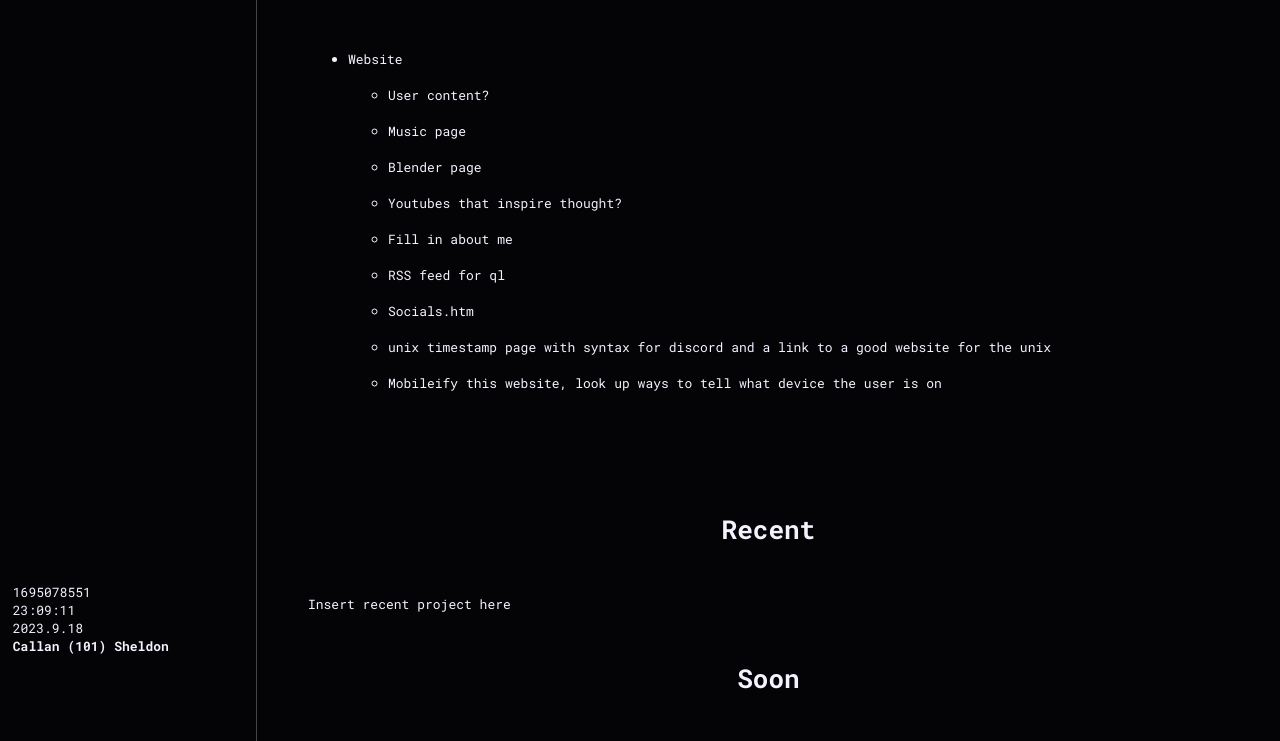
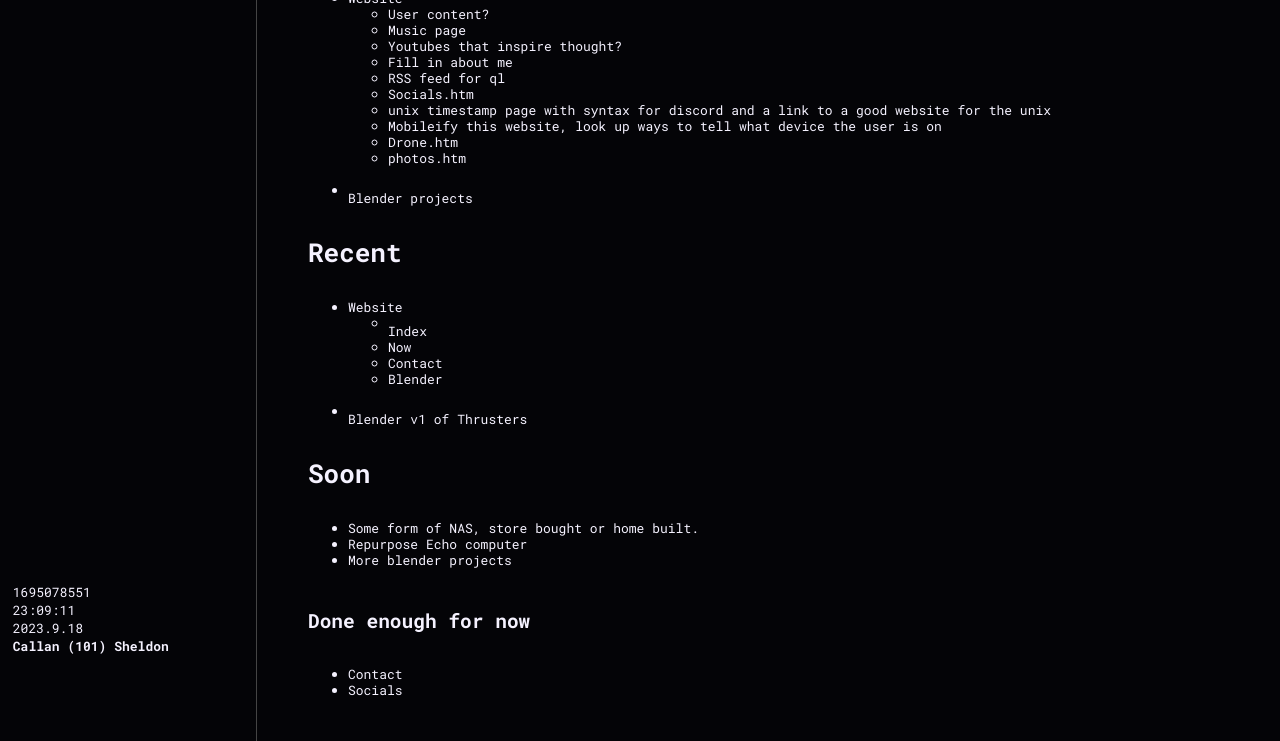
Before and after one commit to callan101/callan101.github.io, a plain HTML site: page now.htm in a window 1280 px wide. Shown: the part 137-878 px from the top of the page. Drawn offline with Linux system fonts and the light colour scheme.

Commit message:
updated blender.htm, now.htm
Videos loop on blender.htm now

```diff
--- a/now.htm
+++ b/now.htm
@@ -5,10 +5,21 @@
     <title>Now</title>
     <html lang="en">
     <meta charset="UTF-8">
-    <meta name="description" content="Template">
+    <meta name="description" content="Now">
     <meta name="author" content="Callan Sheldon">
     <link rel="stylesheet" href="style.css">
-
+    <style>h1{
+        text-align: left;
+    }
+    h2{
+        text-align: left;
+    }
+    h3{
+        text-align: left;
+    }
+    h4{
+        text-align: left;
+    }</style>
 </head>
 
 <body>
@@ -33,32 +44,52 @@
             </div>
         </div>
         <div class="right-side">
-            <div id="Content">
+            <div id="Content" style="line-height: 1vh;">
                 <h1>Now</h1>
                 <ul>
                     <li>Website
                         <ul>
                             <li>User content?</li>
                             <li>Music page</li>
-                            <li>Blender page</li>
                             <li>Youtubes that inspire thought?</li>
                             <li>Fill in about me</li>
                             <li>RSS feed for ql</li>
                             <li>Socials.htm</li>
                             <li>unix timestamp page with syntax for discord and a link to a good website for the unix</li>
                             <li>Mobileify this website, look up ways to tell what device the user is on</li>
+                            <li>Drone.htm</li>
+                            <li>photos.htm</li>
                         </ul>
                     </li>
+                    <li>
+                        Blender projects
+                    </li>
                 </ul>
-
                 <h1>Recent</h1>
-                <p>Insert recent project here</p>
+                <ul>
+                    <li>Website
+                        <ul>
+                            <li>
+                                Index
+                            </li>
+                            <li>Now</li>
+                            <li>Contact</li>
+                            <li>Blender</li>
+                        </ul>
+                    </li>
+                    <li>
+                        Blender v1 of Thrusters
+                    </li>
+                </ul>
                 <h1>Soon</h1>
-                <p>Projects I will do soon
-                    <br> Some form of NAS, store bought or home built.
-                    <br> Repurpose Echo computer
-                    <br> More blender projects
-                </p>
+                <ul>
+                    <li>Some form of NAS, store bought or home built.
+                    </li>
+                    <li>Repurpose Echo computer
+                    </li>
+                    <li>More blender projects
+                    </li>
+                </ul>
 
                 <h2>Done enough for now</h2>
                 <ul>
--- a/style.css
+++ b/style.css
@@ -52,18 +52,10 @@ em{
     float: right;
     padding-left: 1vw;
 }
-h1{
+h1, h2, h3, h4 {
     text-align: center;
 }
-h2{
-    text-align: center;
-}
-h3{
-    text-align: center;
-}
-h4{
-    text-align: center;
-}
+
 #OuterContent{
     padding: 1%;
 }
@@ -77,5 +69,6 @@ h4{
     text-align: left;
     white-space: pre-line;
     padding: 5%;
+    padding-top: 0%a;
     align-items: center;
 }
```
Also changed, not shown: Echo Pasta.htm (+1 -1 lines), blender.htm (+6 -7 lines), 1 other file.
